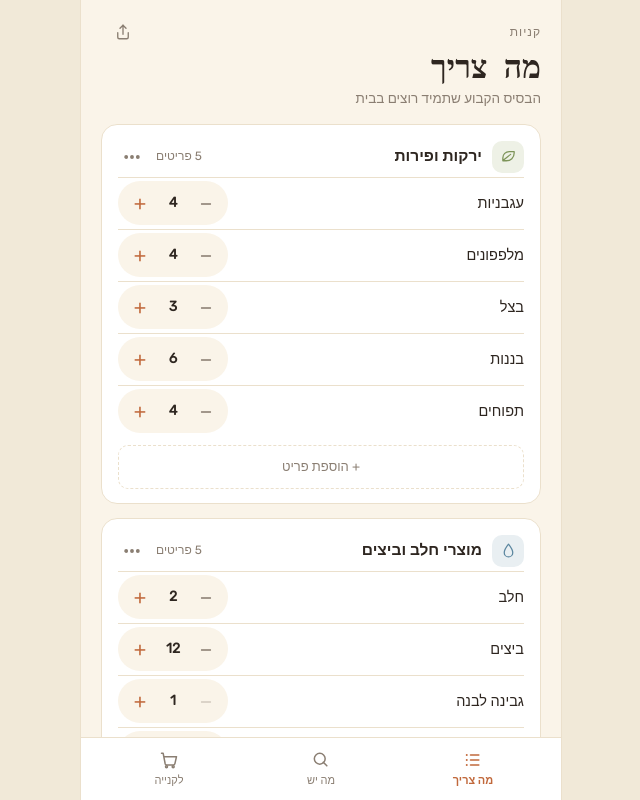
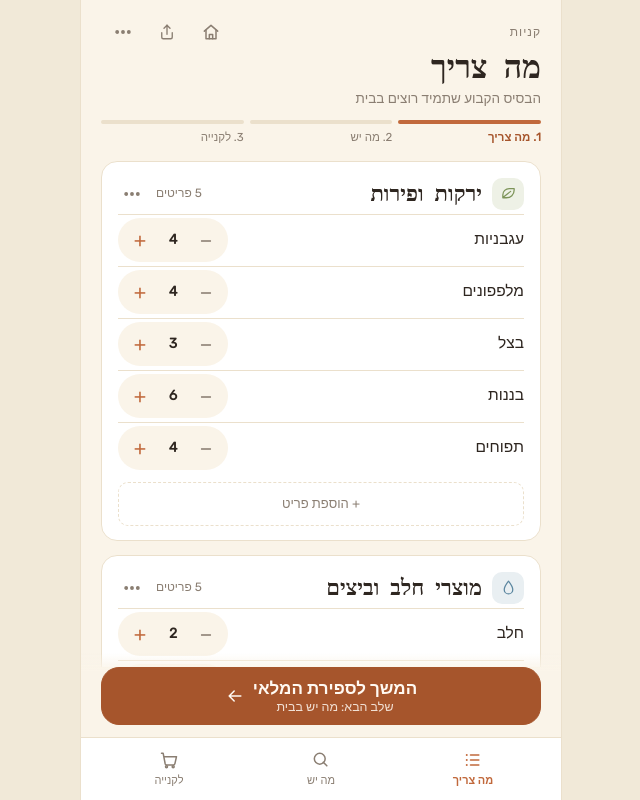
Before and after one commit to yuvalbigel-p/kniot, a React (Vite) app: page /#/welcome in a window 1280 px wide. Both pictures are taken after a click on the button 640 px from the left and 251 px from the top of the page. Shown: the whole page, without its empty margins (319-959 px from the left). Built offline with nearby package versions, Linux system fonts and the light colour scheme; a web font is replaced by a local one.

Commit message:
Intake-style flow, saved default list, home button, add-to-should, UI refinements
Co-Authored-By: Claude Sonnet 5.5 <noreply@anthropic.com>

```diff
--- a/src/App.tsx
+++ b/src/App.tsx
@@ -17,7 +17,6 @@ function Shell() {
     if (route.name === 'import') return;
     if (!should) { if (route.name !== 'welcome' || !hasRoute(location.hash)) go('welcome', true); return; }
     if (!hasRoute(location.hash)) go(lastTab, true);
-    else if (route.name === 'welcome') go(lastTab, true);
   }, [route.name, should, lastTab]);
 
   useEffect(() => {
@@ -28,10 +27,9 @@ function Shell() {
 
   let screen;
   if (route.name === 'import') screen = <ImportScreen />;
-  else if (!should) screen = <WelcomeScreen />;
+  else if (!should || route.name === 'welcome') screen = <WelcomeScreen />;
   else if (route.name === 'check') screen = <CheckScreen />;
   else if (route.name === 'shop') screen = <ShopScreen />;
-  else if (route.name === 'welcome') screen = null;
   else screen = <ShouldScreen />;
 
   return (
--- a/src/components.tsx
+++ b/src/components.tsx
@@ -133,3 +133,23 @@ export function useToggle(initial = false): [boolean, () => void, (v: boolean) =
   const [v, set] = useState(initial);
   return [v, () => set((x) => !x), set];
 }
+
+const STEP_LABELS = ['מה צריך', 'מה יש', 'לקנייה'];
+export function Steps({ step }: { step: 1 | 2 | 3 }) {
+  return (
+    <div className="steps" role="img" aria-label={`שלב ${step} מתוך 3`}>
+      {STEP_LABELS.map((l, i) => (
+        <div key={l} className={`step${i + 1 < step ? ' done' : ''}${i + 1 === step ? ' now' : ''}`}>
+          <i />
+          <span>{i + 1}. {l}</span>
+        </div>
+      ))}
+    </div>
+  );
+}
+
+export const HomeButton = () => (
+  <a className="icon-btn" href="#/welcome" aria-label="מסך הבית">
+    <Svg size={20}><path d="M4 11l8-7 8 7" /><path d="M6 10v10h12V10" /><path d="M10 20v-5h4v5" /></Svg>
+  </a>
+);
--- a/src/screens/Shop.tsx
+++ b/src/screens/Shop.tsx
@@ -1,10 +1,13 @@
 import { useEffect, useRef, useState } from 'react';
 import { useStore } from '../store';
 import { addOneOff, groupLines, progress } from '../logic/shopping';
-import { IconChip, Menu, Svg, TabBar } from '../components';
+import { HomeButton, IconChip, Menu, Sheet, Stepper, Steps, Svg, TabBar } from '../components';
+import { addItem, checkItemName } from '../logic/should';
+import type { ShoppingLine } from '../logic/types';
 
 export function ShopScreen() {
-  const { should, shop, setShop, askConfirm } = useStore();
+  const { should, setShould, shop, setShop, askConfirm, showToast } = useStore();
+  const [addTo, setAddTo] = useState<ShoppingLine | null>(null);
   const [menu, setMenu] = useState(false);
   const [val, setVal] = useState('');
   const [flash, setFlash] = useState<string | null>(null);
@@ -40,12 +43,14 @@ export function ShopScreen() {
       <header className="head">
         <div className="head-top">
           <span className="eyebrow">קניות</span>
+          <div className="head-actions"><HomeButton />
           <button className="icon-btn" aria-label="עוד פעולות" aria-haspopup="menu" onClick={() => setMenu(true)}>
             <Svg size={20}><circle cx="5" cy="12" r="1.4" fill="currentColor" /><circle cx="12" cy="12" r="1.4" fill="currentColor" /><circle cx="19" cy="12" r="1.4" fill="currentColor" /></Svg>
-          </button>
+          </button></div>
         </div>
         <h1 className="title">לקנייה</h1>
         <p className="sub" aria-live="polite">{done} מתוך {total} נקנה</p>
+        <Steps step={3} />
         <div className="progress" role="progressbar" aria-valuemin={0} aria-valuemax={total} aria-valuenow={done}><div style={{ inlineSize: `${ratio * 100}%` }} /></div>
       </header>
       <Menu open={menu} onClose={() => setMenu(false)}>
@@ -75,6 +80,9 @@ export function ShopScreen() {
                     <span className="lname">{l.name}</span>
                     <span className="qty" dir="ltr">× {l.qty}</span>
                   </label>
+                  {l.oneOff && should && should.sections.length > 0 && !should.items.some((i) => i.name.trim().toLowerCase() === l.name.trim().toLowerCase()) && (
+                    <button className="addto" onClick={() => setAddTo(l)}>+ למה צריך</button>
+                  )}
                   {l.oneOff && (
                     <button className="icon-btn" style={{ margin: 0 }} aria-label={`הסרת ${l.name}`} onClick={() => remove(l.id)}>
                       <Svg size={18}><path d="M6 6l12 12M18 6L6 18" /></Svg>
@@ -91,6 +99,60 @@ export function ShopScreen() {
         <button className="add" type="submit" aria-label="הוספה">+</button>
       </form>
       <TabBar current="shop" />
+      {addTo && should && (
+        <AddToShouldSheet line={addTo} onClose={() => setAddTo(null)} onDone={(sectionId, itemId) => {
+          setShop((p) => ({ ...p, lines: p.lines.map((x) => (x.id === addTo.id ? { ...x, oneOff: false, sectionId, itemId } : x)) }));
+          showToast('נוסף לרשימת מה צריך');
+          setAddTo(null);
+        }} setShould={setShould} />
+      )}
     </div>
   );
 }
+
+function AddToShouldSheet({ line, onClose, onDone, setShould }: {
+  line: ShoppingLine; onClose: () => void; onDone: (sectionId: string, itemId: string) => void;
+  setShould: ReturnType<typeof useStore>['setShould'];
+}) {
+  const { should } = useStore();
+  const [sectionId, setSectionId] = useState(should!.sections[0].id);
+  const [name, setName] = useState(line.name);
+  const [target, setTarget] = useState(Math.max(1, line.qty));
+  const [err, setErr] = useState('');
+  const save = () => {
+    const r = checkItemName(should!, sectionId, name);
+    if (!r.ok) return setErr(r.error);
+    let newId = '';
+    setShould((p) => {
+      if (!p) return p;
+      const next = addItem(p, sectionId, r.name, target);
+      newId = next.items.find((i) => i.sectionId === sectionId && i.name === r.name)!.id;
+      return next;
+    });
+    onDone(sectionId, newId);
+  };
+  return (
+    <Sheet title="הוספה לרשימת מה צריך" onClose={onClose}>
+      <p className="note">הפריט יישאר בבסיס הקבוע ויופיע בספירה הבאה.</p>
+      <div className="stack">
+        <label className="label" htmlFor="at-name">שם</label>
+        <input id="at-name" className={`field${err ? ' err' : ''}`} value={name} onChange={(e) => { setName(e.target.value); setErr(''); }} />
+        {err && <div className="err-text" role="alert">{err}</div>}
+      </div>
+      <div className="stack">
+        <label className="label" htmlFor="at-sec">קטגוריה</label>
+        <select id="at-sec" className="field select" value={sectionId} onChange={(e) => { setSectionId(e.target.value); setErr(''); }}>
+          {should!.sections.map((s) => <option key={s.id} value={s.id}>{s.name}</option>)}
+        </select>
+      </div>
+      <div style={{ display: 'flex', alignItems: 'center', justifyContent: 'space-between' }}>
+        <span className="label">כמות רצויה בבית</span>
+        <Stepper value={target} min={1} label="כמות רצויה" onChange={setTarget} />
+      </div>
+      <div className="btn-row">
+        <button className="btn primary" onClick={save}>הוספה</button>
+        <button className="btn" onClick={onClose}>ביטול</button>
+      </div>
+    </Sheet>
+  );
+}
--- a/src/screens/Should.tsx
+++ b/src/screens/Should.tsx
@@ -1,9 +1,10 @@
 import { useRef, useState } from 'react';
 import { useStore } from '../store';
+import { go } from '../route';
 import type { IconId, Item, Section, ShouldList } from '../logic/types';
 import * as S from '../logic/should';
 import { ICONS, iconColors } from '../logic/icons';
-import { IconChip, Sheet, ShareIcon, Stepper, Svg, TabBar, useFocusOnMount } from '../components';
+import { HomeButton, IconChip, Menu, Sheet, ShareIcon, Stepper, Steps, Svg, TabBar, useFocusOnMount } from '../components';
 import { ShareSheet } from './Share';
 
 type Sheets =
@@ -13,7 +14,8 @@ type Sheets =
   | null;
 
 export function ShouldScreen() {
-  const { should, setShould } = useStore();
+  const { should, setShould, defaultList, saveDefault, showToast, askConfirm, replaceShould } = useStore();
+  const [menu, setMenu] = useState(false);
   const [sheet, setSheet] = useState<Sheets>(null);
   const [adding, setAdding] = useState<string | null>(null);
   if (!should) return null;
@@ -24,11 +26,25 @@ export function ShouldScreen() {
       <header className="head">
         <div className="head-top">
           <span className="eyebrow">קניות</span>
+          <div className="head-actions">
+            <HomeButton />
             <button className="icon-btn" aria-label="שיתוף הרשימה" onClick={() => setSheet({ kind: 'share' })}><ShareIcon size={18} /></button>
+            <button className="icon-btn" aria-label="עוד פעולות" aria-haspopup="menu" onClick={() => setMenu(true)}>
+              <Svg size={20}><circle cx="5" cy="12" r="1.4" fill="currentColor" /><circle cx="12" cy="12" r="1.4" fill="currentColor" /><circle cx="19" cy="12" r="1.4" fill="currentColor" /></Svg>
+            </button>
+          </div>
         </div>
         <h1 className="title">מה צריך</h1>
         <p className="sub">הבסיס הקבוע שתמיד רוצים בבית</p>
+        <Steps step={1} />
       </header>
+      <Menu open={menu} onClose={() => setMenu(false)}>
+        <button role="menuitem" onClick={() => { saveDefault(should); showToast('נשמר כרשימת ברירת המחדל'); }}>שמירה כברירת מחדל</button>
+        <button role="menuitem" disabled={!defaultList} onClick={() => askConfirm({
+          title: 'להחליף את הרשימה בברירת המחדל?', body: 'השינויים ברשימה הנוכחית יימחקו.', confirmLabel: 'החלפה',
+          onConfirm: () => { replaceShould({ ...defaultList!, updatedAt: new Date().toISOString() }); showToast('נטענה ברירת המחדל'); },
+        })}>טעינת ברירת המחדל</button>
+      </Menu>
       <div className="scroll">
         {should.sections.map((sec) => {
           const items = S.itemsOf(should, sec.id);
@@ -61,6 +77,12 @@ export function ShouldScreen() {
         )}
         <button className="add-section" onClick={() => setSheet({ kind: 'section', id: null })}>+ קטגוריה חדשה</button>
       </div>
+      <div className="cta">
+        <button className="btn primary block big" onClick={() => go('check')}>
+          <span className="col">המשך לספירת המלאי<small>שלב הבא: מה יש בבית</small></span>
+          <Svg size={20}><path d="M19 12H5M11 6l-6 6 6 6" /></Svg>
+        </button>
+      </div>
       <TabBar current="should" />
       {sheet?.kind === 'share' && <ShareSheet onClose={() => setSheet(null)} />}
       {sheet?.kind === 'section' && <SectionSheet id={sheet.id} onClose={() => setSheet(null)} />}
@@ -84,12 +106,18 @@ function AddItemField({ sectionId, onClose }: { sectionId: string; onClose: () =
   };
   return (
     <div className="inline-add">
+      <div className="field-wrap">
         <input
           ref={ref} className={`field${err ? ' err' : ''}`} value={val} placeholder="שם הפריט" enterKeyHint="done" aria-label="שם הפריט"
           onChange={(e) => { setVal(e.target.value); setErr(''); }}
           onKeyDown={(e) => { if (e.key === 'Enter') { e.preventDefault(); submit(); } if (e.key === 'Escape') onClose(); }}
           onBlur={() => { if (!val.trim()) onClose(); }}
         />
+        <button type="button" className="field-go" aria-label={val.trim() ? 'הוספת הפריט' : 'סגירה'}
+          onMouseDown={(e) => e.preventDefault()} onClick={submit}>
+          <Svg size={18} sw={2.4}>{val.trim() ? <path d="M5 12.5l4.5 4.5L19 7.5" /> : <path d="M6 6l12 12M18 6L6 18" />}</Svg>
+        </button>
+      </div>
       {err && <div className="err-text" role="alert">{err}</div>}
     </div>
   );
--- a/src/screens/Welcome.tsx
+++ b/src/screens/Welcome.tsx
@@ -1,14 +1,24 @@
 import { useState } from 'react';
 import { useStore } from '../store';
 import { emptyShould, starterShould } from '../logic/starter';
-import { go, isIOSBrowser } from '../route';
-import { ShareIcon } from '../components';
+import type { ShouldList } from '../logic/types';
+import { go, isIOSBrowser, useRoute } from '../route';
+import { ShareIcon, Svg } from '../components';
 import { PasteSheet } from './Share';
 
 export function WelcomeScreen() {
-  const { setShould } = useStore();
+  const { should, setShould, replaceShould, defaultList, lastTab, askConfirm, showToast } = useStore();
   const [paste, setPaste] = useState(false);
-  const start = (s: ReturnType<typeof starterShould>) => { setShould(s); go('should', true); };
+  useRoute();
+
+  const apply = (s: ShouldList, msg?: string) => {
+    const run = () => { should ? replaceShould(s) : setShould(s); if (msg) showToast(msg); go('should', true); };
+    if (should) {
+      askConfirm({ title: 'להחליף את הרשימה הנוכחית?', body: 'השינויים ברשימה הנוכחית יימחקו.', confirmLabel: 'החלפה', onConfirm: run });
+    } else run();
+  };
+  const fresh = (s: ShouldList): ShouldList => ({ ...s, updatedAt: new Date().toISOString() });
+
   return (
     <div className="screen">
       <div className="center">
@@ -20,10 +30,20 @@ export function WelcomeScreen() {
           <p>מה צריך, מה יש, ומה לקנות.</p>
         </div>
         <div className="stack" style={{ gap: 12 }}>
-          <button className="choice primary" onClick={() => start(starterShould())}>
+          {should && (
+            <button className="choice primary" onClick={() => go(lastTab)}>
+              <b>המשך לרשימה שלי</b><span>{should.items.length} פריטים ב־{should.sections.length} קטגוריות</span>
+            </button>
+          )}
+          {defaultList && (
+            <button className={`choice${should ? '' : ' primary'}`} onClick={() => apply(fresh(defaultList), 'נטענה ברירת המחדל')}>
+              <b>להתחיל מרשימת ברירת המחדל שלי</b><span>{defaultList.items.length} פריטים ב־{defaultList.sections.length} קטגוריות, כפי ששמרתם.</span>
+            </button>
+          )}
+          <button className={`choice${!should && !defaultList ? ' primary' : ''}`} onClick={() => apply(starterShould())}>
             <b>להתחיל מרשימה מוכנה</b><span>5 קטגוריות ו־20 פריטים בסיסיים. אפשר לערוך הכל אחר כך.</span>
           </button>
-          <button className="choice" onClick={() => start(emptyShould())}><b>רשימה ריקה</b><span>בונים הכל מאפס.</span></button>
+          <button className="choice" onClick={() => apply(emptyShould())}><b>רשימה ריקה</b><span>בונים הכל מאפס.</span></button>
           <button className="choice" onClick={() => setPaste(true)}><b>ייבוא מקישור</b><span>קיבלתם רשימה? העתיקו את הקישור ולחצו כאן.</span></button>
         </div>
         {isIOSBrowser() && (
--- a/src/storage.ts
+++ b/src/storage.ts
@@ -5,6 +5,7 @@ export const KEYS = {
   counts: 'kaniyot.counts.v1',
   shop: 'kaniyot.shop.v1',
   ui: 'kaniyot.ui.v1',
+  default: 'kaniyot.default.v1',
 } as const;
 
 let corruptionSeen = false;
--- a/src/store.tsx
+++ b/src/store.tsx
@@ -14,6 +14,8 @@ interface Store {
   setShould: (s: ShouldList | null | ((p: ShouldList | null) => ShouldList | null)) => void;
   /** Replace the should list (import) and drop counts for items that no longer exist. */
   replaceShould: (s: ShouldList) => void;
+  defaultList: ShouldList | null;
+  saveDefault: (s: ShouldList) => void;
   counts: Counts;
   setCounts: (c: Counts | ((p: Counts) => Counts)) => void;
   shop: ShoppingList;
@@ -49,6 +51,7 @@ export function StoreProvider({ children }: { children: ReactNode }) {
     setShouldRaw(v);
   }, []);
 
+  const [defaultList, setDefaultList] = useStoredState<ShouldList | null>(KEYS.default, () => null, nullable);
   const [counts, setCounts] = useStoredState<Counts>(KEYS.counts, () => ({}), isCounts);
   const [shop, setShop] = useStoredState<ShoppingList>(KEYS.shop, emptyShop, isShoppingList);
   const [ui, setUi] = useStoredState<UiState>(KEYS.ui, () => ({ lastTab: 'should' }), isUiState);
@@ -72,10 +75,10 @@ export function StoreProvider({ children }: { children: ReactNode }) {
   }, [setShould, setCounts]);
 
   const value = useMemo<Store>(() => ({
-    should, setShould, replaceShould, counts, setCounts, shop, setShop,
+    should, setShould, replaceShould, defaultList, saveDefault: (l) => setDefaultList(l), counts, setCounts, shop, setShop,
     lastTab: ui.lastTab, setLastTab: (t) => setUi({ lastTab: t }),
     toast, showToast, dismissToast, confirm, askConfirm,
-  }), [should, setShould, replaceShould, counts, setCounts, shop, setShop, ui.lastTab, setUi, toast, showToast, dismissToast, confirm]);
+  }), [should, setShould, replaceShould, defaultList, setDefaultList, counts, setCounts, shop, setShop, ui.lastTab, setUi, toast, showToast, dismissToast, confirm]);
 
   return <Ctx.Provider value={value}>{children}</Ctx.Provider>;
 }
--- a/src/styles.css
+++ b/src/styles.css
@@ -41,17 +41,21 @@ h1, h2, h3, p { margin: 0; }
 
 .card { background: var(--card); border: 1px solid var(--line); border-radius: 16px; padding: 12px 16px 14px; margin-block-end: 14px; }
 .card-head { display: flex; align-items: center; gap: 10px; min-block-size: 40px; }
-.card-head .name { font-weight: 600; font-size: 15.5px; flex: 1; min-inline-size: 0; overflow-wrap: anywhere; }
+.card-head .name { font-family: var(--serif); font-weight: 700; font-size: 22px; line-height: 1.2; flex: 1; min-inline-size: 0; overflow-wrap: anywhere; }
 .card-head .count { font-size: 12px; color: var(--ink-soft); }
 .chip { inline-size: 32px; block-size: 32px; border-radius: 10px; display: inline-flex; align-items: center; justify-content: center; flex-shrink: 0; }
 .chip.sm { inline-size: 26px; block-size: 26px; border-radius: 8px; }
 
 .row { display: flex; align-items: center; justify-content: space-between; gap: 10px; min-block-size: 52px; border-block-start: 1px solid var(--line); }
-.row .rname { background: none; border: 0; padding: 12px 0; text-align: start; font-size: 14.5px; flex: 1; min-inline-size: 0; overflow-wrap: anywhere; }
-.row.check { flex-direction: column; align-items: stretch; gap: 0; padding-block: 8px; }
-.row.check .top, .row.check .bottom { display: flex; align-items: center; justify-content: space-between; gap: 10px; }
-.row.check .bottom { margin-block-start: 4px; }
-.want { font-size: 12px; color: var(--ink-soft); }
+.row .rname { background: none; border: 0; padding: 12px 0; text-align: start; font-size: 15.5px; flex: 1; min-inline-size: 0; overflow-wrap: anywhere; }
+.row.check { flex-direction: column; align-items: stretch; gap: 2px; padding-block: 10px 8px; }
+.row.check .top { display: flex; align-items: center; gap: 10px; }
+.row.check .iname { font-size: 16px; font-weight: 500; }
+.row.check .bottom { display: flex; align-items: center; gap: 8px; flex-wrap: wrap; }
+.want { font-size: 13px; color: var(--ink-soft); }
+.have-label { font-size: 13.5px; font-weight: 500; }
+.bottom .stepper { margin-inline-start: 0; }
+.sep { color: var(--line); }
 
 .stepper { display: inline-flex; align-items: center; background: var(--cream); border-radius: 22px; flex-shrink: 0; }
 .stepper button { inline-size: 44px; block-size: 44px; border: 0; background: none; font-size: 20px; line-height: 1; color: var(--accent); border-radius: 22px; }
@@ -96,7 +100,7 @@ h1, h2, h3, p { margin: 0; }
 /* shopping */
 .progress { block-size: 6px; border-radius: 4px; background: var(--line); overflow: hidden; margin-block-start: 6px; }
 .progress > div { block-size: 100%; background: var(--accent); border-radius: 4px; transition: inline-size .25s; }
-.group-head { display: flex; align-items: center; gap: 8px; margin-block: 18px 2px; font-weight: 600; font-size: 14px; }
+.group-head { display: flex; align-items: center; gap: 10px; margin-block: 20px 2px; font-family: var(--serif); font-weight: 700; font-size: 19px; }
 .line { display: flex; align-items: center; min-block-size: 48px; border-block-end: 1px solid var(--line); }
 .line label { flex: 1; display: flex; align-items: center; gap: 12px; min-block-size: 48px; min-inline-size: 0; }
 .line .lname { flex: 1; overflow-wrap: anywhere; }
@@ -174,3 +178,20 @@ h1, h2, h3, p { margin: 0; }
 .warn { display: flex; gap: 10px; align-items: flex-start; padding: 12px 14px; border-radius: 14px; background: var(--warn-bg); color: var(--warn); font-size: 13.5px; }
 .fine { font-size: 12.5px; color: var(--ink-soft); text-align: center; }
 textarea.field { block-size: 96px; padding-block: 12px; resize: none; direction: ltr; text-align: left; font-size: 13px; }
+
+/* steps + advance */
+.steps { display: flex; gap: 6px; margin-block-start: 12px; }
+.step { flex: 1; display: flex; flex-direction: column; gap: 5px; font-size: 11.5px; color: var(--ink-soft); }
+.step i { block-size: 4px; border-radius: 3px; background: var(--line); }
+.step.done i, .step.now i { background: var(--accent); }
+.step.done i { opacity: .45; }
+.step.now { color: var(--accent-strong); font-weight: 600; }
+.cta { background: linear-gradient(to top, var(--cream) 78%, transparent); padding-block-start: 14px; margin-block-start: -14px; position: relative; }
+.btn.big { min-block-size: 58px; font-size: 17px; border-radius: 18px; }
+.btn.big small { font-weight: 400; font-size: 12.5px; opacity: .85; }
+.btn.big .col { display: flex; flex-direction: column; align-items: center; line-height: 1.2; }
+.pill.gap { display: inline-flex; align-items: center; }
+.field-wrap { position: relative; }
+.field-wrap .field { padding-inline-end: 52px; }
+.field-go { position: absolute; inset-inline-end: 5px; inset-block-start: 5px; inline-size: 36px; block-size: 36px; border-radius: 10px; border: 0; background: var(--accent-strong); color: #FFF9F2; display: flex; align-items: center; justify-content: center; }
+.line .addto { background: none; border: 0; color: var(--accent-strong); font-size: 12.5px; font-weight: 500; min-block-size: 44px; padding-inline: 8px; white-space: nowrap; }
```
Also changed, not shown: src/screens/Check.tsx (+11 -8 lines). Lines whose indentation alone changed are shown as unchanged.
